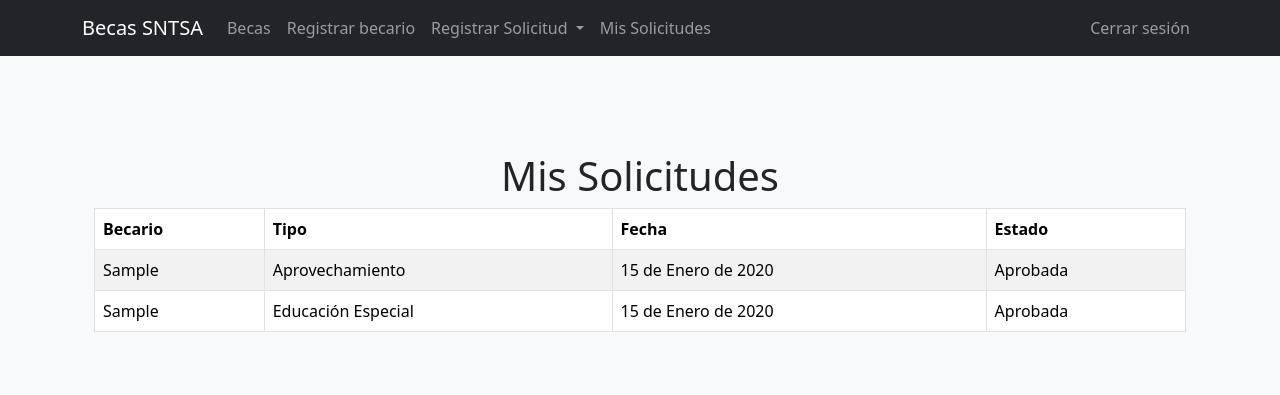
After one commit to ksobrenat32/scholarships-db, a Django app: page /becas/ver_solicitudes/ in a window 1280 px wide. The commit adds this page. Shown: the top 395 px of the page. Run offline with Django 5.2, Linux system fonts and the light colour scheme; a user stored in the database is signed in; tables that the repository leaves empty hold one stand-in row (values such as "Sample post"); some libraries are stand-ins or nearby versions.

Commit message:
Add solicitudes view

```diff
--- a/becas/urls.py
+++ b/becas/urls.py
@@ -29,5 +29,6 @@ urlpatterns = [
     path('becas/create_becario/', views.create_becario, name='create_becario'),
     path('becas/create_solicitud/', views.create_solicitud_normal, name='create_solicitud_normal'),
     path('becas/create_solicitud_especial/', views.create_solicitud_especial, name='create_solicitud_especial'),
+    path('becas/ver_solicitudes/', views.ver_solicitudes, name='ver_solicitudes'),
     path('media/<path:file_path>/', views.download_file, name='download_file'),
 ]
--- a/main/templates/base.html
+++ b/main/templates/base.html
@@ -5,6 +5,7 @@
     <meta name="viewport" content="width=device-width, initial-scale=1.0">
     <title>Becas SNTSA</title>
     <link rel="stylesheet" href="https://cdn.jsdelivr.net/npm/bootstrap@5.3.3/dist/css/bootstrap.min.css">
+    <link rel="stylesheet" href="https://cdn.datatables.net/2.2.1/js/dataTables.min.js">
 </head>
 <body>
 
@@ -32,6 +33,7 @@
                     <li><a class="dropdown-item" href="{% url 'create_solicitud_especial' %}">Educación Especial</a></li>
                 </ul>
             </li>
+            <a class="nav-link" href="{% url 'ver_solicitudes' %}">Mis Solicitudes</a>
         </ul>
         {% endif %}
         <ul class="navbar-nav ms-auto mb-2 mb-lg-0">
--- /dev/null
+++ b/main/templates/ver_solicitudes.html
@@ -0,0 +1,42 @@
+{% extends 'base.html' %}
+
+{% block content %}
+<div class="container mt-5">
+    <h1 class="text-center">Mis Solicitudes</h1>
+    <table id="solicitudesTable" class="table table-striped table-bordered">
+        <thead>
+            <tr>
+                <th>Becario</th>
+                <th>Tipo</th>
+                <th>Fecha</th>
+                <th>Estado</th>
+            </tr>
+        </thead>
+        <tbody>
+            {% for solicitud in solicitudes_normales %}
+            <tr>
+                <td>{{ solicitud.becario }}</td>
+                <td>{{ solicitud.get_tipo_display }}</td>
+                <td>{{ solicitud.fecha_solicitud }}</td>
+                <td>{{ solicitud.obtuvo_beca|yesno:"Aprobada,Rechazada" }}</td>
+            </tr>
+            {% endfor %}
+            {% for solicitud in solicitudes_especiales %}
+            <tr>
+                <td>{{ solicitud.becario }}</td>
+                <td>Educación Especial</td>
+                <td>{{ solicitud.fecha_solicitud }}</td>
+                <td>{{ solicitud.obtuvo_beca|yesno:"Aprobada,Rechazada" }}</td>
+            </tr>
+            {% endfor %}
+        </tbody>
+    </table>
+</div>
+
+<script src="https://cdn.datatables.net/1.11.5/js/jquery.dataTables.min.js"></script>
+<script>
+    $(document).ready(function() {
+        $('#solicitudesTable').DataTable();
+    });
+</script>
+{% endblock %}
--- a/main/views.py
+++ b/main/views.py
@@ -195,7 +195,6 @@ def create_solicitud_especial(request):
 
 # File download view
 @login_required
-@trabajador_required
 def download_file(request, file_path):
     if not request.user.is_staff:
         return HttpResponseForbidden("You do not have permission to access this file.")
@@ -205,3 +204,14 @@ def download_file(request, file_path):
         return FileResponse(open(file_full_path, 'rb'))
     else:
         return HttpResponseForbidden("File not found.")
+
+# View to see solicitudes
+@login_required
+@trabajador_required
+def ver_solicitudes(request):
+    solicitudes_normales = SolicitudNormal.objects.filter(becario__trabajador=request.user)
+    solicitudes_especiales = SolicitudEspecial.objects.filter(becario__trabajador=request.user)
+    return render(request, 'ver_solicitudes.html', {
+        'solicitudes_normales': solicitudes_normales,
+        'solicitudes_especiales': solicitudes_especiales
+    })
```
